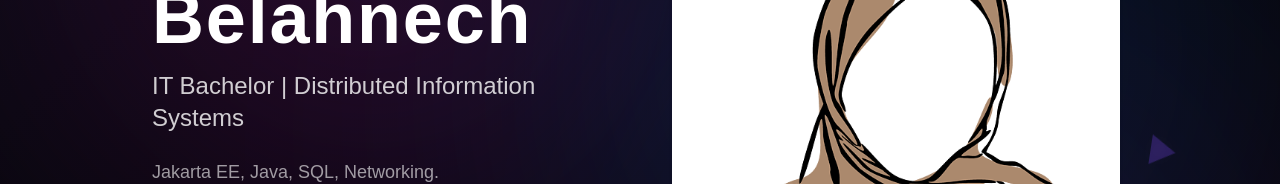
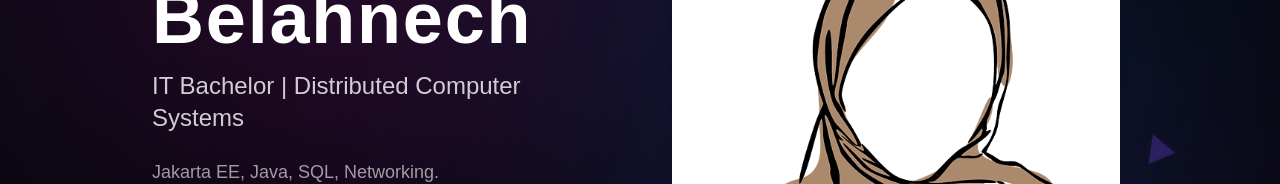
Before and after one commit to Hafsa-Belahnech/MonPortfolio_React, a React (Vite) app: page / in a window 1280 px wide. Shown: the part 314-498 px from the top of the page. Built offline with nearby package versions, Linux system fonts and the light colour scheme.

Commit message:
Update profile.ts

```diff
--- a/src/data/profile.ts
+++ b/src/data/profile.ts
@@ -1,6 +1,6 @@
 export const profile = {
   name: "Hafsa Belahnech",
-  role: "IT Bachelor | Distributed Information Systems",
+  role: "IT Bachelor | Distributed Computer Systems",
   location: "Marrakech, Morocco",
   socials: [
     { label: "GitHub", href: "https://github.com/Hafsa-Belahnech" },
```
